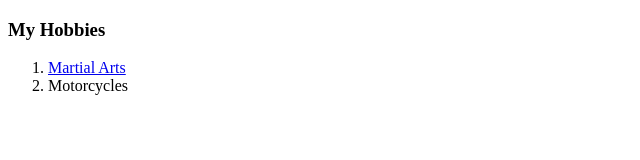
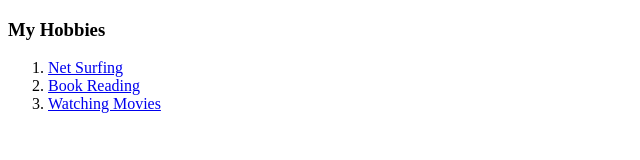
Before and after one commit to ShahidSandhu/cv, a plain HTML site: page hobbies.html in a window 1280 px wide. Shown: the whole page, without its empty margins (0-640 px from the left). Drawn offline with Linux system fonts and the light colour scheme.

Commit message:
Update hobbies.html

```diff
--- a/hobbies.html
+++ b/hobbies.html
@@ -9,8 +9,9 @@
 <body>
   <h3>My Hobbies</h3>
   <ol>
-    <li><a href="https://www.youtube.com/watch?v=-DwLvzR5_kg">Martial Arts</a></li>
-    <li>Motorcycles</li>
+    <li><a href="https://www.youtube.com/watch?v=2rEuie5lpGA">Net Surfing</a></li>
+    <li><a href="https://www.youtube.com/watch?v=h-Ti0kQsris">Book Reading</a></li>
+    <li><a href="https://www.youtube.com/watch?v=HdAmnYfNUjo&list=PLGq7iwZq7nd8FVgpgi9DVpGRfEBj3PW7U">Watching Movies</a></li>
   </ol>
 </body>
 
```
